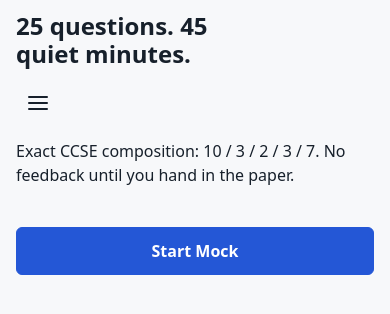
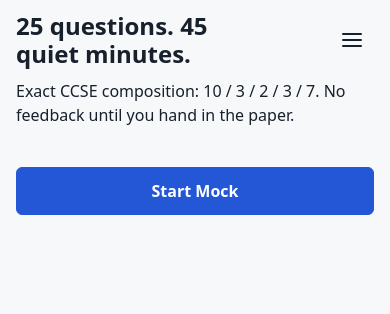
Before and after one commit to IFAKA/ccse-prep, a Next.js app: page /mock in a window 390 px wide. Shown: the top 314 px of the page. Built offline with nearby package versions, Linux system fonts and the light colour scheme.

Commit message:
fix: keep mobile header menu beside title

```diff
--- a/src/app/native-first-ui/components.css
+++ b/src/app/native-first-ui/components.css
@@ -80,7 +80,7 @@
   .nf-navigation-mobile { display: none; }
   @media (max-width: 55.99rem) {
     .nf-navigation-desktop { display: none; }
-    .nf-navigation-mobile { display: block; position: relative; }
+    .nf-navigation-mobile { display: block; position: relative; flex: 0 0 auto; }
     .nf-navigation-mobile > nav[data-menu-content] { inset-block-start: 100%; inset-inline-start: auto; inset-inline-end: 0; max-block-size: calc(100dvh - 6rem); overflow: auto; }
     .nf-navigation-mobile:not([open]) > nav[data-menu-content] { display: none; }
   }
--- a/src/app/native-first-ui/patterns.css
+++ b/src/app/native-first-ui/patterns.css
@@ -7,8 +7,8 @@
   .nf-cluster { display: flex; flex-wrap: wrap; align-items: center; gap: var(--nf-space-3); }
   .nf-grid { display: grid; align-items: start; gap: var(--nf-space-4); grid-template-columns: repeat(auto-fit, minmax(min(100%, 19rem), 1fr)); }
   .nf-page-header { display: grid; gap: var(--nf-space-3); padding-block: var(--nf-space-3) var(--nf-space-6); }
-  .nf-topbar { display: flex; flex-wrap: wrap; align-items: center; justify-content: space-between; gap: var(--nf-space-3); }
-  .nf-page-heading { min-width: 0; }
+  .nf-topbar { display: flex; flex-wrap: nowrap; align-items: center; justify-content: space-between; gap: var(--nf-space-3); }
+  .nf-page-heading { flex: 1 1 auto; min-width: 0; }
   .nf-page-meta { display: inline-flex; flex-wrap: wrap; align-items: center; gap: var(--nf-space-2); margin-block-start: var(--nf-space-2); }
   .nf-sidebar { display: grid; align-items: start; gap: clamp(var(--nf-space-6), 4vw, var(--nf-space-10)); padding-block: var(--nf-space-8) var(--nf-space-10); }
   .nf-sidebar > nav { min-width: 0; position: sticky; top: 1.25rem; align-self: start; }
```
